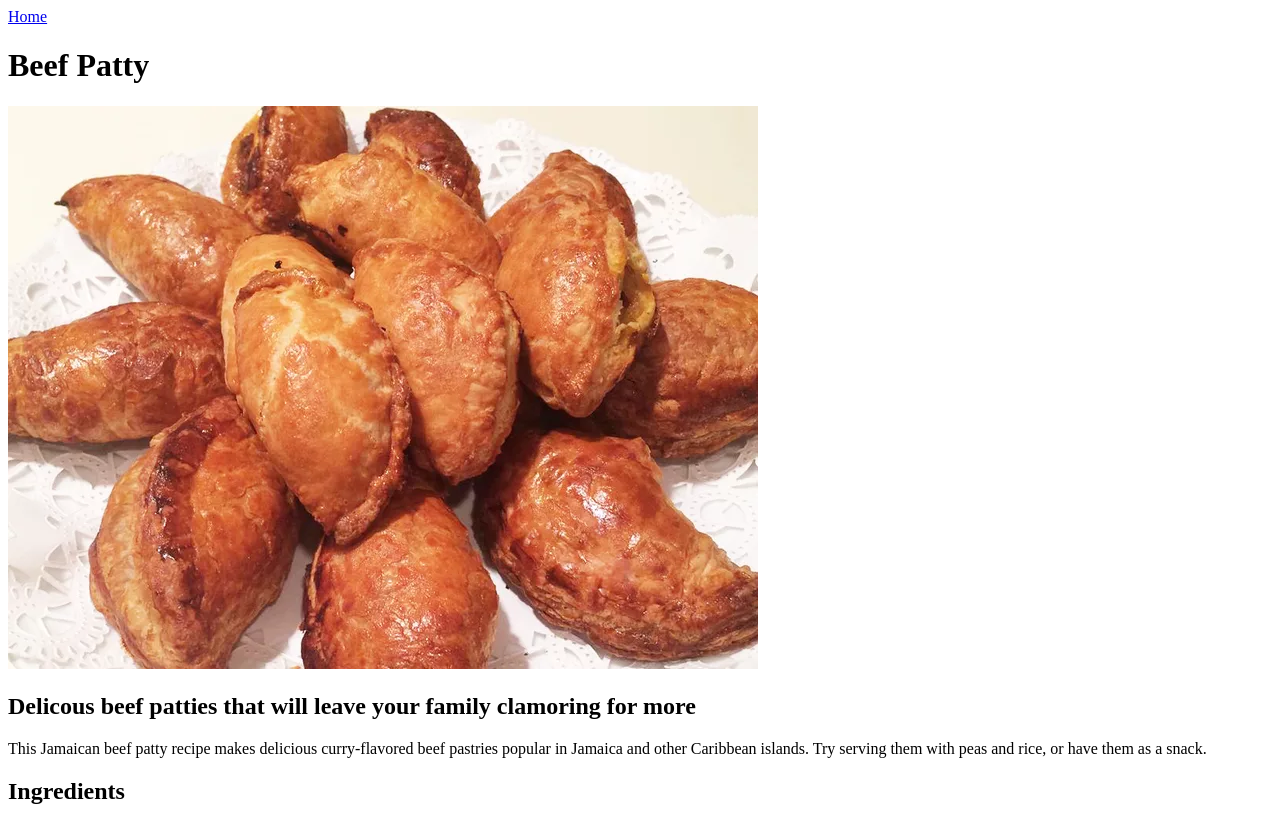
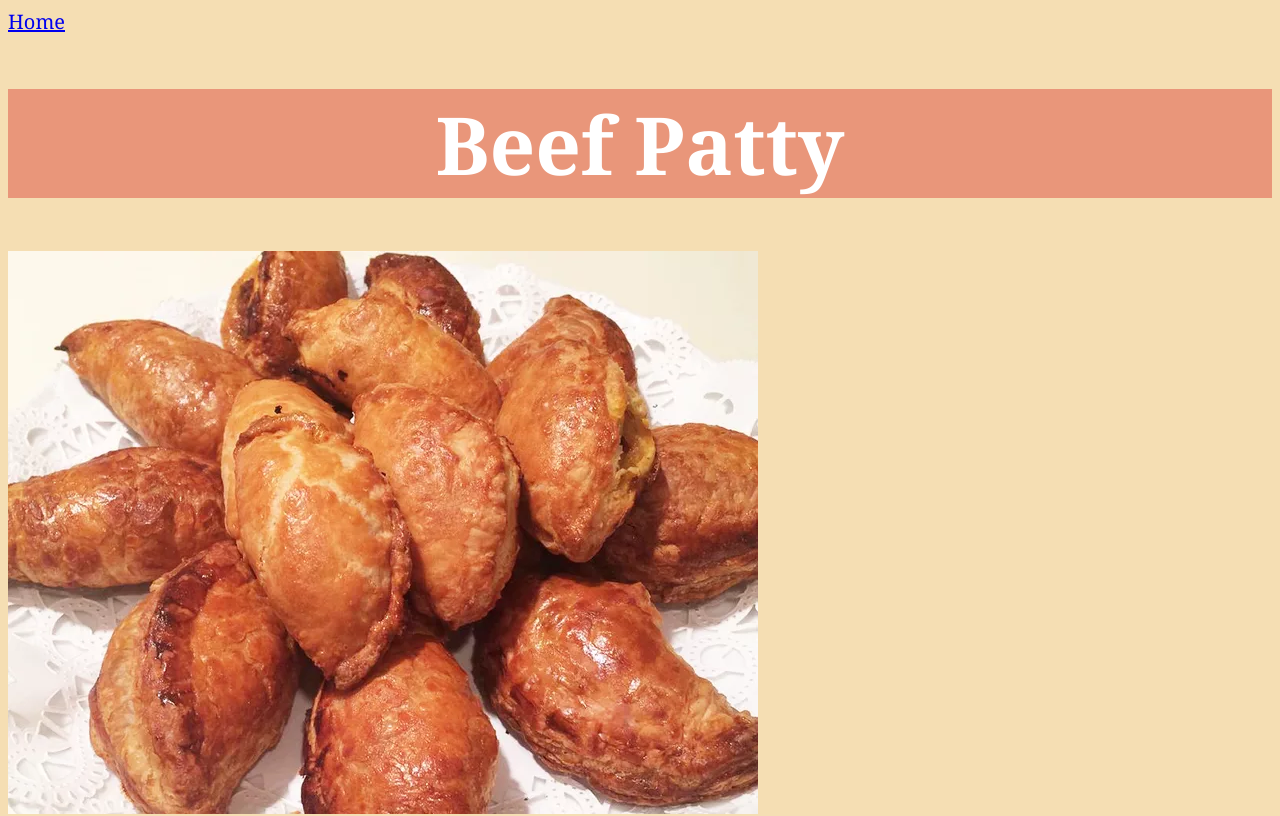
Before and after one commit to c-rosario/odin-recipes, a plain HTML site: page recipes/beefpatty.html in a window 1280 px wide. Shown: the top 816 px of the page. Drawn offline with Linux system fonts and the light colour scheme.

Commit message:
Add styles.css

```diff
--- a/recipes/beefpatty.html
+++ b/recipes/beefpatty.html
@@ -5,9 +5,10 @@
     <meta http-equiv="X-UA-Compatible" content="IE=edge">
     <meta name="viewport" content="width=device-width, initial-scale=1.0">
     <title>Beef Patty Recipe</title>
+    <link rel="stylesheet" href="../styles.css">
 </head>
 <body>
-    <a href="../index.html">Home</a>
+    <a class="homebutton" href="../index.html">Home</a>
 
     <h1>Beef Patty</h1>
 
--- /dev/null
+++ b/styles.css
@@ -0,0 +1,16 @@
+body {
+    background-color: wheat;
+    font-family: Georgia, 'Times New Roman', Times, serif;
+}
+
+h1 {
+    color: white;
+    background-color: darksalmon;
+    font-size: 80px;
+    text-align: center;
+}
+
+.homebutton {
+    font-size: 20px;
+
+}
```
Also changed, not shown: index.html (+4 -1 lines).
